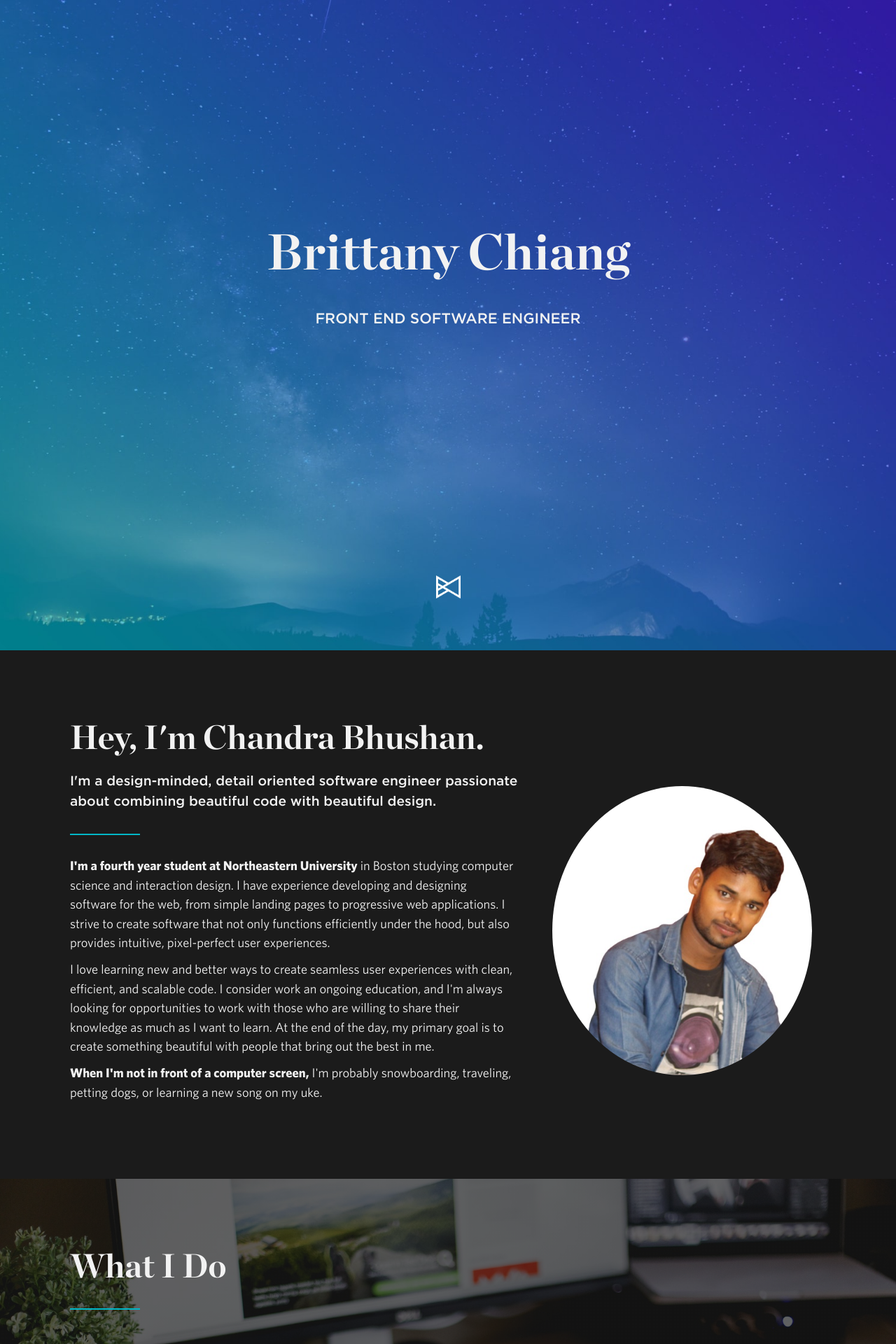
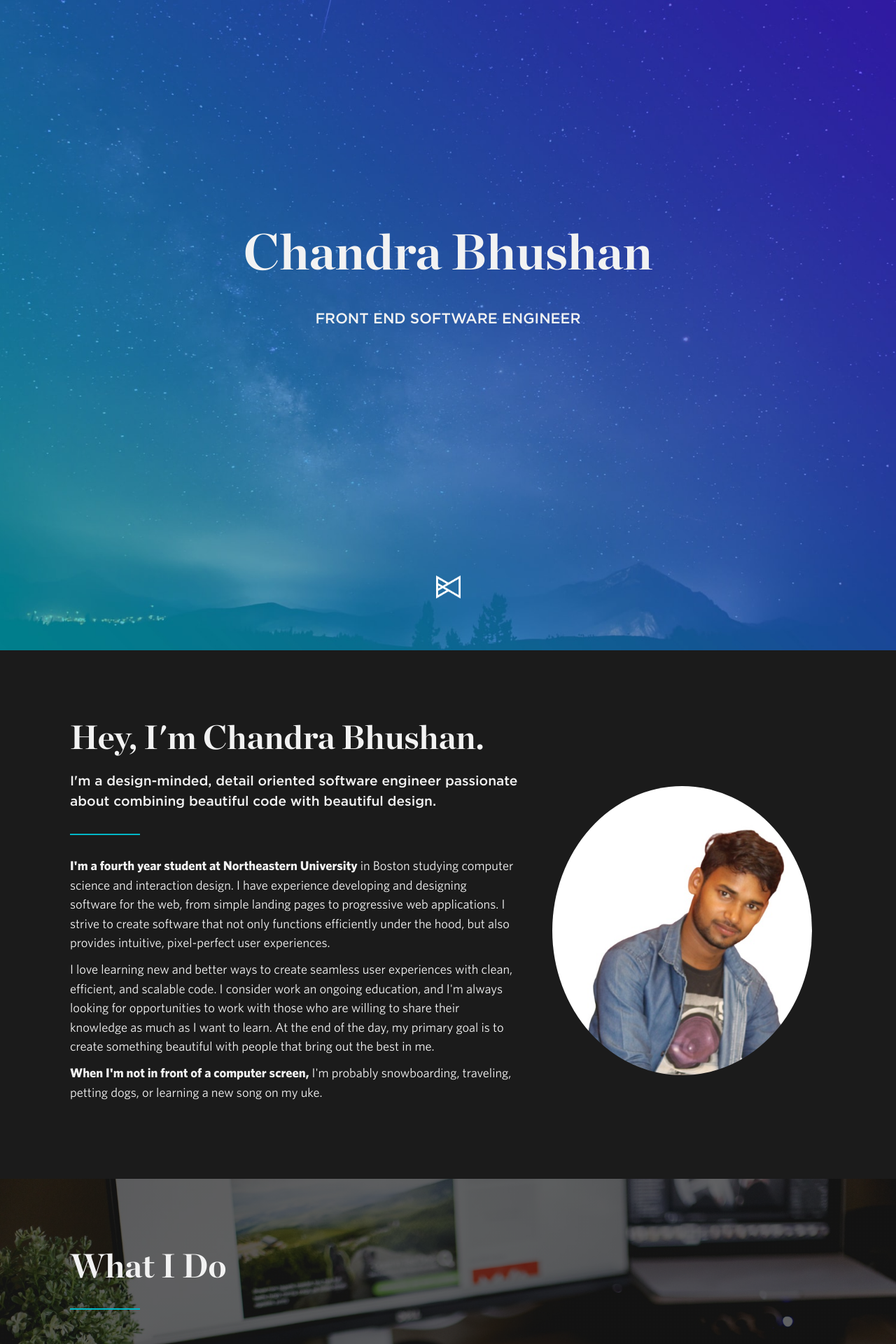
Before and after one commit to sweetcbk/v2, a Jekyll site: the page built from index.html, in a window 1280 px wide. Shown: the top 1920 px of the page at 70% size. Built offline with Jekyll 4.4.1, drawn with Linux system fonts in a browser that asks for light colours; nearby versions of some CDN libraries.

Commit message:
Update intro.html

```diff
--- a/_includes/intro.html
+++ b/_includes/intro.html
@@ -6,7 +6,7 @@
   <div class="intro-wrapper">
     <div class="intro-body" data-anchor-target="#intro-section" data-top="opacity: 1;" data-top-bottom="opacity: 0;">
       <div class="intro-content">
-        <h1 class="heading" data-content="Brittany Chiang"><span class="name">Chandra Bhushan</span></h1>
+        <h1 class="heading" data-content="Chandra Bhushan"><span class="name">Chandra Bhushan</span></h1>
         <div class="action-wrapper">
           <p class="subtext">
             <a class="btn main-action">Front End Software Engineer</a>
```
